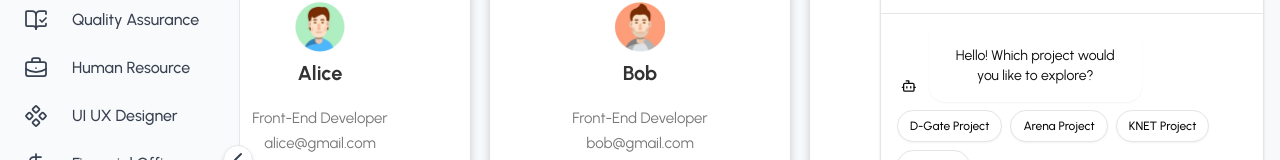
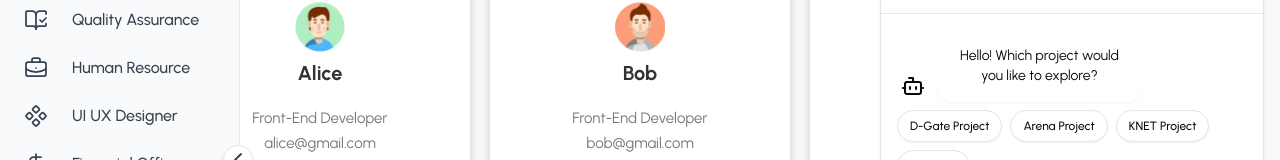
Before and after one commit to malek-shehadeh/Digitinary-onboarding, a React (Vite) app: page /co-workers in a window 1280 px wide. Both pictures are taken after a click on the button 1231 px from the left and 751 px from the top of the page. Shown: the part 240-400 px from the top of the page. Built offline with nearby package versions, Linux system fonts and the light colour scheme.

Commit message:
redesign the icon bot

```diff
--- a/src/components/ChatBot/ChatMessage.tsx
+++ b/src/components/ChatBot/ChatMessage.tsx
@@ -1,3 +1,58 @@
+
+// import React from 'react';
+// import { Bot, User } from 'lucide-react';
+// import { Button } from "@/components/ui/button";
+// import { Message, QuickReply } from './types';
+
+// interface ChatMessageProps {
+//   message: Message;
+//   onQuickReplyClick?: (reply: QuickReply) => void;
+// }
+
+// const ChatMessage: React.FC<ChatMessageProps> = ({ message, onQuickReplyClick }) => {
+//   const isBot = message.sender === 'bot';
+
+//   return (
+//     <div className={`flex flex-col mb-4 ${isBot ? 'items-start' : 'items-end'}`}>
+//       <div className="flex items-end gap-2 max-w-[70%]">
+//         {isBot && (
+//           <Bot className="w-8 h-8 p-1 rounded-full bg-primary text-primary-foreground" />
+//         )}
+//         <div className={`p-4 shadow-sm rounded-2xl transition-colors ${
+//           isBot
+//             ? 'bg-card text-card-foreground hover:bg-muted rounded-tl-sm'
+//             : 'bg-primary text-primary-foreground rounded-tr-sm'
+//         }`}>
+//           <p className="text-sm">{message.content}</p>
+//         </div>
+//         {!isBot && (
+//           <User className="w-8 h-8 p-1 rounded-full bg-primary text-primary-foreground" />
+//         )}
+//       </div>
+
+//       {message.quickReplies && (
+//         <div className={`flex flex-wrap gap-2 mt-2 max-w-[90%] ${
+//           isBot ? 'justify-start' : 'justify-end'
+//         }`}>
+//           {message.quickReplies.map((reply) => (
+//             <Button
+//               key={reply.id}
+//               variant="outline"
+//               size="sm"
+//               className="rounded-full hover:bg-primary hover:text-primary-foreground"
+//               onClick={() => onQuickReplyClick?.(reply)}
+//             >
+//               {reply.text}
+//             </Button>
+//           ))}
+//         </div>
+//       )}
+//     </div>
+//   );
+// };
+
+// export default ChatMessage;
+
 
 import React from 'react';
 import { Bot, User } from 'lucide-react';
@@ -16,7 +71,9 @@ const ChatMessage: React.FC<ChatMessageProps> = ({ message, onQuickReplyClick })
     <div className={`flex flex-col mb-4 ${isBot ? 'items-start' : 'items-end'}`}>
       <div className="flex items-end gap-2 max-w-[70%]">
         {isBot && (
-          <Bot className="w-8 h-8 p-1 rounded-full bg-primary text-primary-foreground" />
+          <div className="w-8 h-8 flex-shrink-0">
+            <Bot className="w-full h-full p-1 rounded-full bg-primary text-primary-foreground" />
+          </div>
         )}
         <div className={`p-4 shadow-sm rounded-2xl transition-colors ${
           isBot
@@ -26,7 +83,9 @@ const ChatMessage: React.FC<ChatMessageProps> = ({ message, onQuickReplyClick })
           <p className="text-sm">{message.content}</p>
         </div>
         {!isBot && (
-          <User className="w-8 h-8 p-1 rounded-full bg-primary text-primary-foreground" />
+          <div className="w-8 h-8 flex-shrink-0">
+            <User className="w-full h-full p-1 rounded-full bg-primary text-primary-foreground" />
+          </div>
         )}
       </div>
 
```
